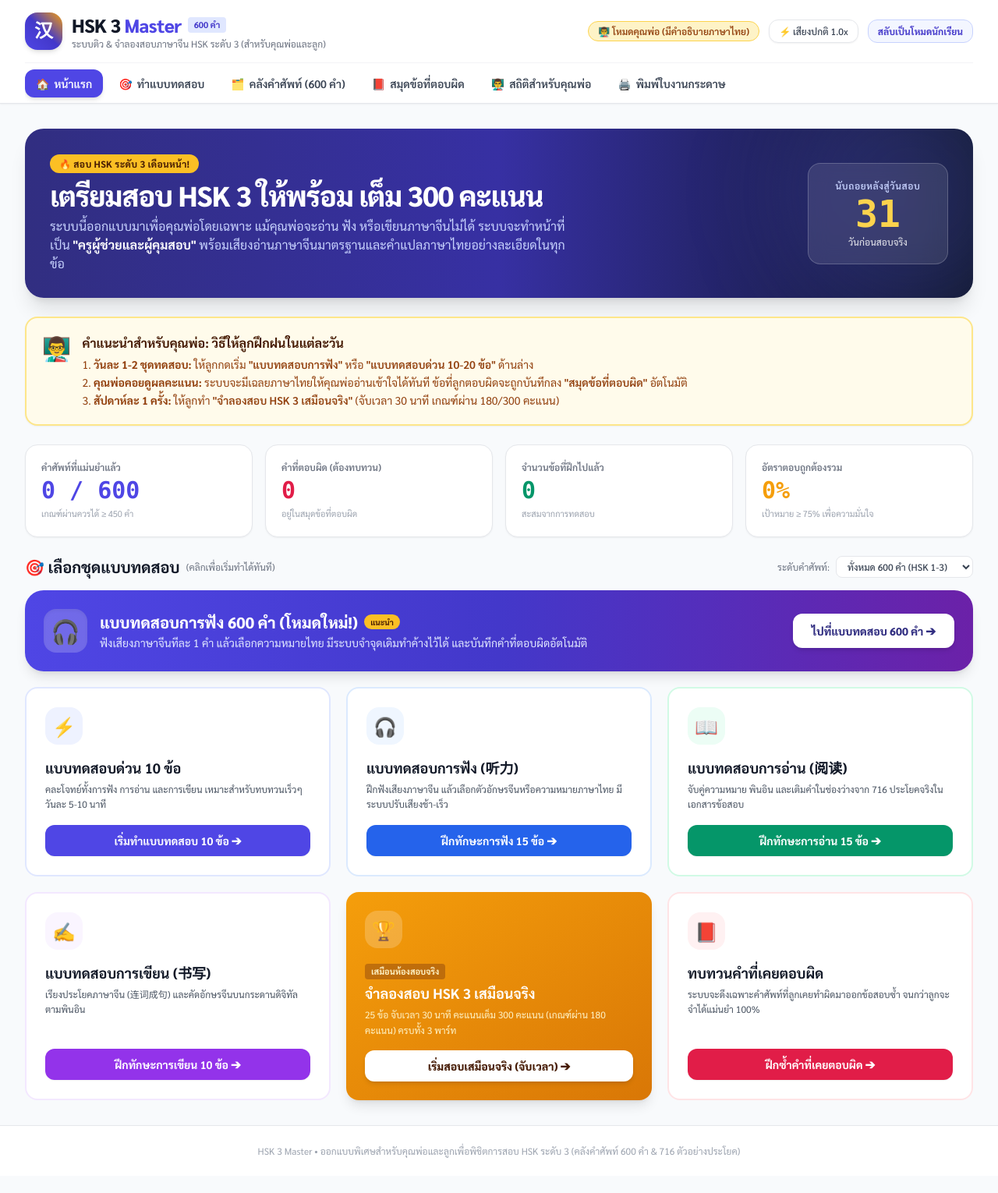
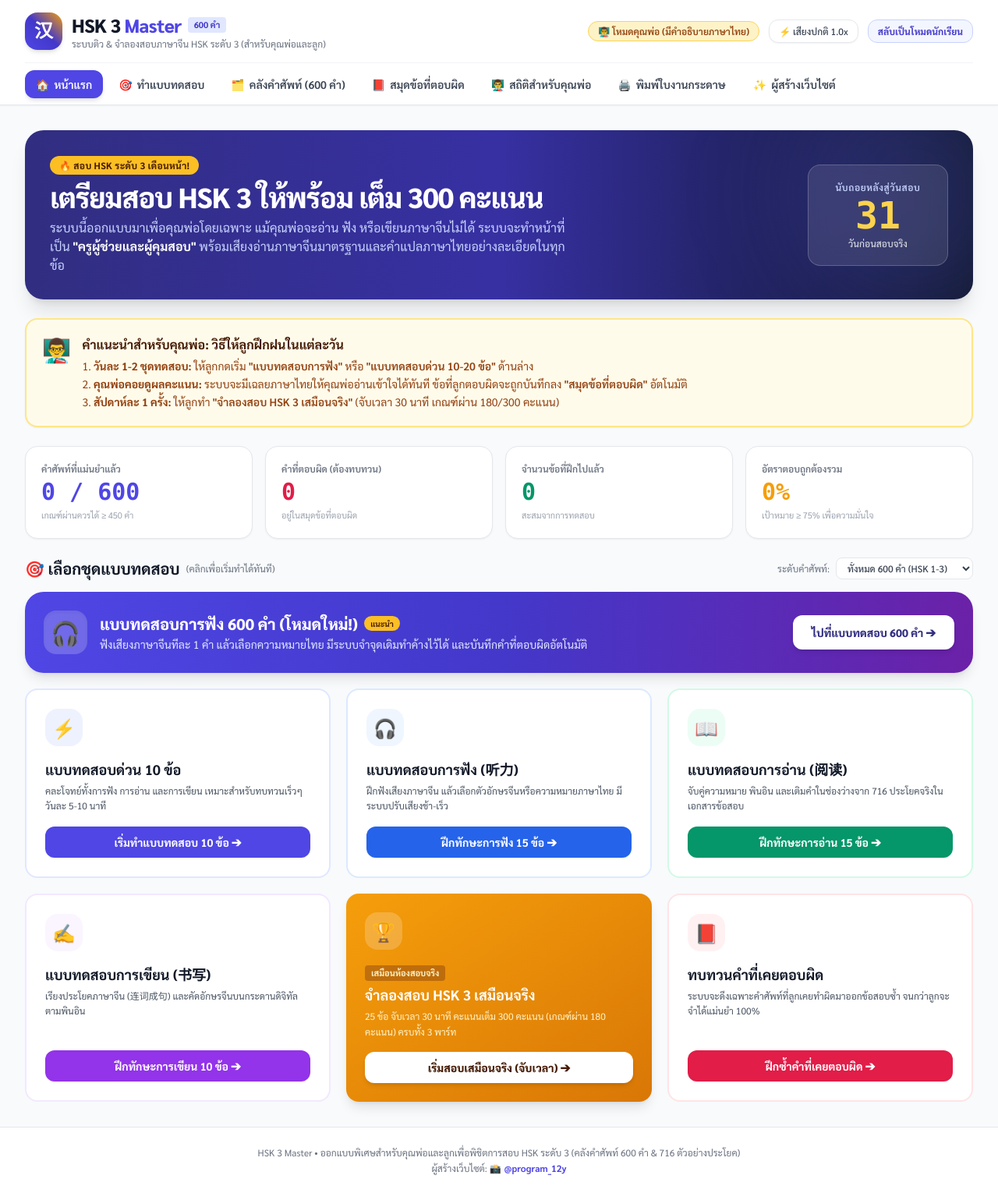
Before and after one commit to sicomanzer/gg-hsk, a website: page index.html in a window 1280 px wide. Shown: the whole page at 78% size. Before the commit the page ends 1508 px from the top, so only its background shows below. Drawn offline with nearby package versions, Linux system fonts and the light colour scheme.

Commit message:
Add Creator link to navigation bar and footer pointing to Instagram @program_12y

```diff
--- a/index.html
+++ b/index.html
@@ -127,6 +127,9 @@
         <button class="nav-tab-btn flex items-center gap-1.5 px-3.5 py-2 rounded-xl transition font-semibold whitespace-nowrap text-gray-700 hover:bg-gray-100" data-tab="worksheet">
           <span>🖨️</span> พิมพ์ใบงานกระดาษ
         </button>
+        <a href="https://www.instagram.com/program_12y" target="_blank" rel="noopener noreferrer" class="flex items-center gap-1.5 px-3.5 py-2 rounded-xl transition font-semibold whitespace-nowrap text-gray-700 hover:bg-gradient-to-r hover:from-purple-50 hover:to-pink-50 hover:text-pink-600 border border-transparent hover:border-pink-200">
+          <span>✨</span> ผู้สร้างเว็บไซต์
+        </a>
       </nav>
     </div>
   </header>
@@ -866,8 +869,9 @@
   </main>
 
   <!-- ================= FOOTER ================= -->
-  <footer class="mt-auto border-t border-gray-200 bg-white py-6 text-center text-xs text-gray-400">
+  <footer class="mt-auto border-t border-gray-200 bg-white py-6 text-center text-xs text-gray-500">
     <p>HSK 3 Master • ออกแบบพิเศษสำหรับคุณพ่อและลูกเพื่อพิชิตการสอบ HSK ระดับ 3 (คลังคำศัพท์ 600 คำ & 716 ตัวอย่างประโยค)</p>
+    <p class="mt-1">ผู้สร้างเว็บไซต์: <a href="https://www.instagram.com/program_12y" target="_blank" rel="noopener noreferrer" class="font-bold text-indigo-600 hover:text-pink-600 transition inline-flex items-center gap-1"><span>📸</span> @program_12y</a></p>
   </footer>
 
   <!-- Scripts -->
```
Also changed, not shown: parent.html (+5 -1 lines), student.html (+5 -1 lines).
